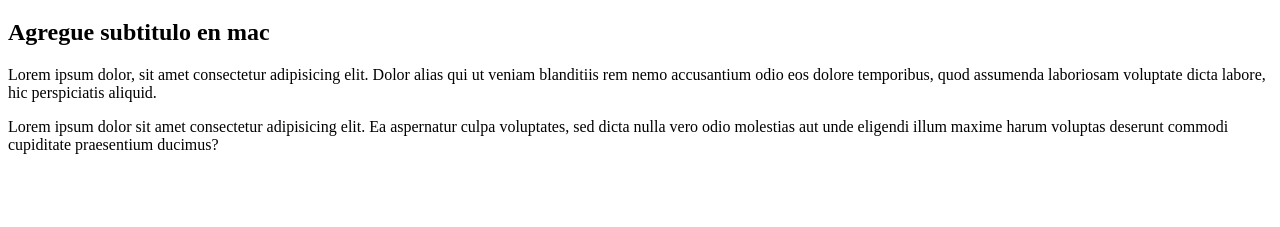
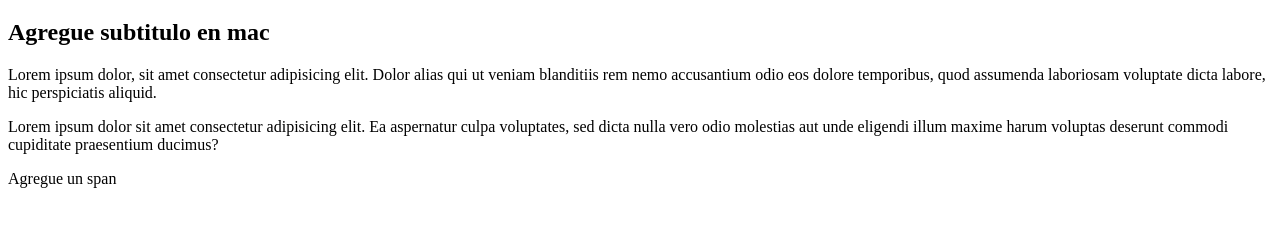
Before and after one commit to jrc9/Prueba-GIT, a plain HTML site: page index.html in a window 1280 px wide. Shown: the part 61-288 px from the top of the page. Drawn offline with Linux system fonts and the light colour scheme.

Commit message:
Agregue spn

```diff
--- a/index.html
+++ b/index.html
@@ -11,5 +11,6 @@
     <h2>Agregue subtitulo en mac</h2>
     <p>Lorem ipsum dolor, sit amet consectetur adipisicing elit. Dolor alias qui ut veniam blanditiis rem nemo accusantium odio eos dolore temporibus, quod assumenda laboriosam voluptate dicta labore, hic perspiciatis aliquid.</p>
     <p>Lorem ipsum dolor sit amet consectetur adipisicing elit. Ea aspernatur culpa voluptates, sed dicta nulla vero odio molestias aut unde eligendi illum maxime harum voluptas deserunt commodi cupiditate praesentium ducimus?</p>
+    <p><span>Agregue un span</span></p>
 </body>
 </html>
```
